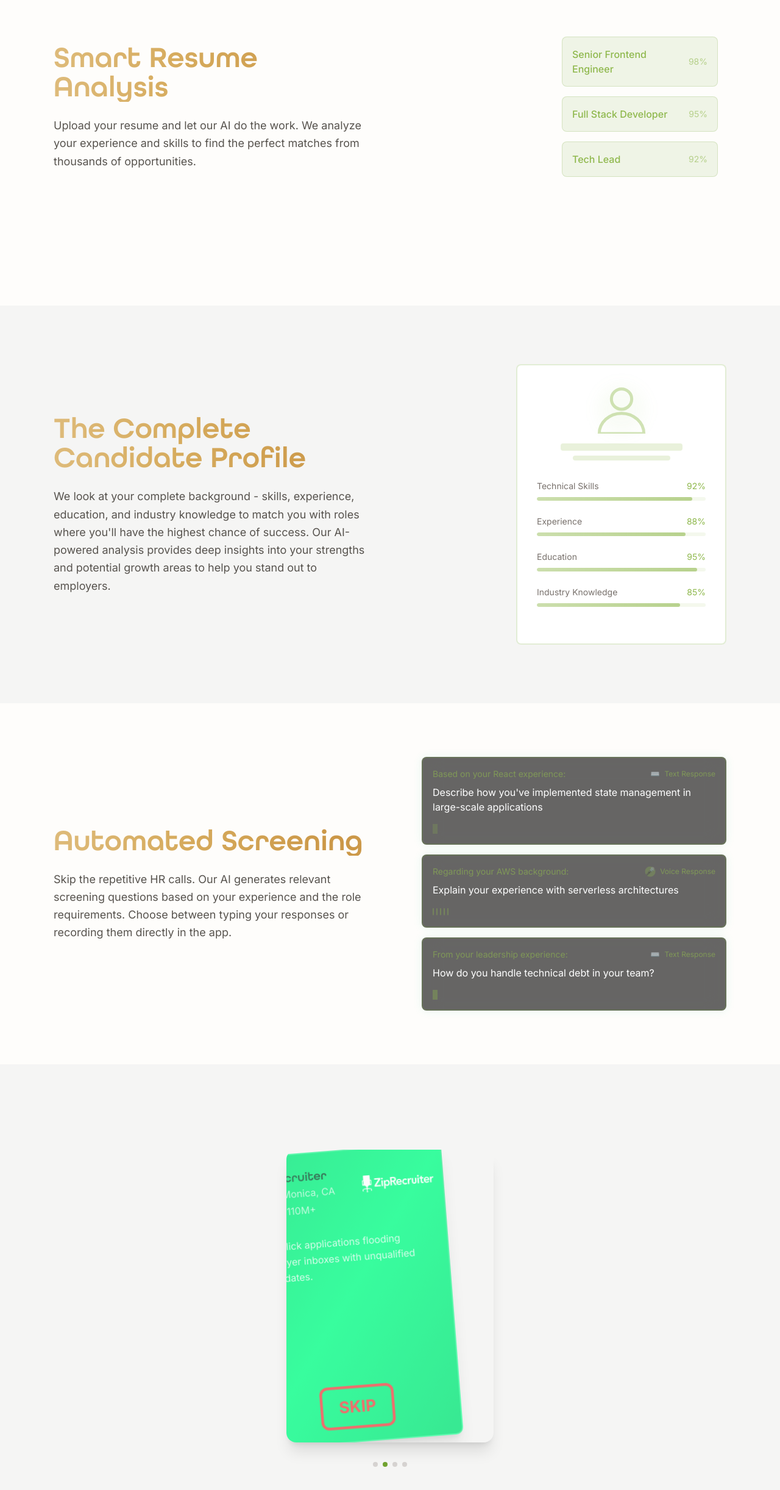
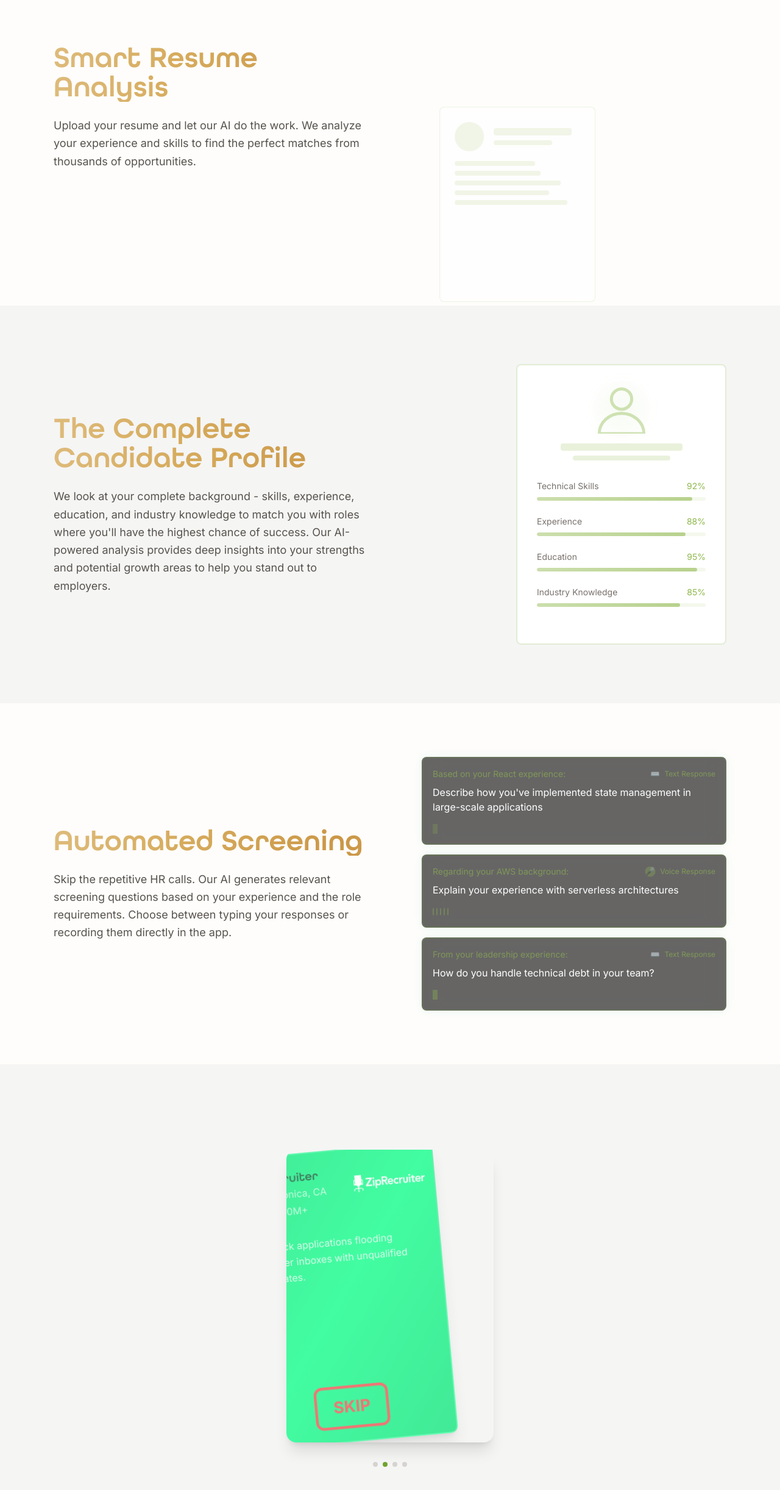
Before and after one commit to mikewojtanowicz/matcha-landing, a Next.js app in the folder landing-page/: page / in a window 1280 px wide. Shown: the part 1771-4214 px from the top of the page at 61% size. Built offline with nearby package versions, Linux system fonts and the light colour scheme.

Commit message:
Made the Resume Analysis a loop and made the cards swipeable

```diff
--- a/landing-page/src/components/sections/CompetitorComparison.tsx
+++ b/landing-page/src/components/sections/CompetitorComparison.tsx
@@ -22,7 +22,7 @@ export default function CompetitorComparison() {
   const [isSlidingOut, setIsSlidingOut] = useState(false)
   const [direction, setDirection] = useState<"left" | "right">("left")
   const [hoveredFeature, setHoveredFeature] = useState<string | null>(null)
-  const [shouldAnimate, setShouldAnimate] = useState(false)
+  const [shouldAnimate, setShouldAnimate] = useState(true)
   const [currentComparisonIndex, setCurrentComparisonIndex] = useState(0)
 
   const features: Feature[] = [
@@ -172,15 +172,17 @@ export default function CompetitorComparison() {
     }
   }
 
-  // Replace the existing useEffect with this new one
+  // Update the intersection observer logic
   useEffect(() => {
     const observer = new IntersectionObserver(
       (entries) => {
         if (entries[0].isIntersecting) {
           setShouldAnimate(true)
+        } else {
+          setShouldAnimate(false)
         }
       },
-      { threshold: 0.5 }
+      { threshold: 0.1 } // Lower threshold for earlier triggering
     )
 
     const element = document.getElementById('competitor-cards')
@@ -191,31 +193,27 @@ export default function CompetitorComparison() {
     return () => observer.disconnect()
   }, [])
 
-  // Modify the auto-swipe logic to only run when shouldAnimate is true
+  // Simplify the auto-swipe logic
   useEffect(() => {
-    if (!isSlidingOut && shouldAnimate) {
+    if (!isSlidingOut && shouldAnimate && !showComparison) {
       const isLast = currentIndex === platforms.length - 1
       const timer = setTimeout(() => {
-        if (!isSlidingOut) {
-          handleSwipe(isLast ? "right" : "left")
-        }
+        handleSwipe(isLast ? "right" : "left")
       }, 2750)
       return () => clearTimeout(timer)
     }
-  }, [currentIndex, isSlidingOut, shouldAnimate])
+  }, [currentIndex, isSlidingOut, shouldAnimate, showComparison])
 
   const handleNext = () => {
-    setCurrentComparisonIndex((prev) => {
-      const nextIndex = prev + 1;
-      return nextIndex >= features.length ? 0 : nextIndex;
-    });
+    setCurrentComparisonIndex((prev) =>
+      prev === comparisonVectors.length - 1 ? 0 : prev + 1
+    )
   }
 
   const handlePrev = () => {
-    setCurrentComparisonIndex((prev) => {
-      const nextIndex = prev - 1;
-      return nextIndex < 0 ? features.length - 1 : nextIndex;
-    });
+    setCurrentComparisonIndex((prev) =>
+      prev === 0 ? comparisonVectors.length - 1 : prev - 1
+    )
   }
 
   if (showComparison) {
@@ -236,7 +234,7 @@ export default function CompetitorComparison() {
               {isMobile ? (
                 // Mobile revolving comparison
                 <div className="relative">
-                  <AnimatePresence mode="wait" initial={false}>
+                  <AnimatePresence mode="wait">
                     <motion.div
                       key={currentComparisonIndex}
                       initial={{ opacity: 0, x: 50 }}
@@ -465,7 +463,7 @@ export default function CompetitorComparison() {
       id="competitor-cards"
       className="h-screen flex flex-col items-center justify-center relative overflow-hidden bg-stone-100"
       initial={{ opacity: 0 }}
-      animate={{ opacity: shouldAnimate ? 1 : 0 }}
+      animate={{ opacity: 1 }}
       transition={{ duration: 0.5 }}
     >
       <div className="relative w-[90vw] max-w-[340px] h-[480px] rounded-2xl shadow-xl overflow-hidden">
--- a/landing-page/src/components/sections/ResumeAnalysis.tsx
+++ b/landing-page/src/components/sections/ResumeAnalysis.tsx
@@ -53,7 +53,12 @@ export default function ResumeAnalysis() {
                   visible: {
                     x: isMobile ? 200 : 500,
                     opacity: [0, 1, 1, 0],
-                    transition: { duration: 2 }
+                    transition: {
+                      duration: 2,
+                      repeat: Infinity,
+                      repeatDelay: 4,
+                      repeatType: "loop"
+                    }
                   }
                 }}
                 initial="hidden"
@@ -91,8 +96,14 @@ export default function ResumeAnalysis() {
                       hidden: { x: 50, opacity: 0 },
                       visible: {
                         x: 0,
-                        opacity: 1,
-                        transition: { duration: 0.5, delay: 1.5 + (i * 0.2) }
+                        opacity: [0, 1, 1, 0],
+                        transition: {
+                          duration: 3,
+                          delay: 1.5 + (i * 0.2),
+                          repeat: Infinity,
+                          repeatDelay: 3,
+                          repeatType: "loop"
+                        }
                       }
                     }}
                     initial="hidden"
```
